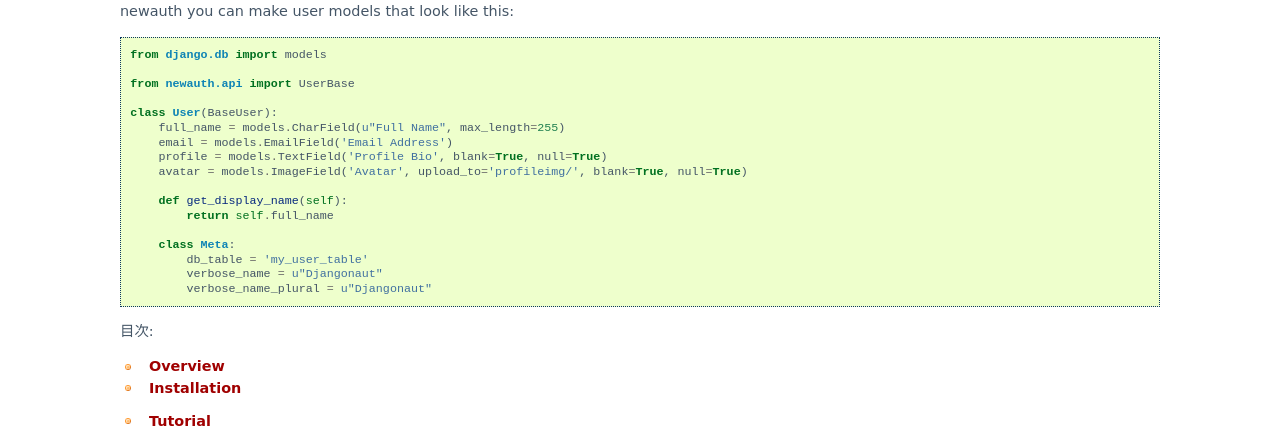
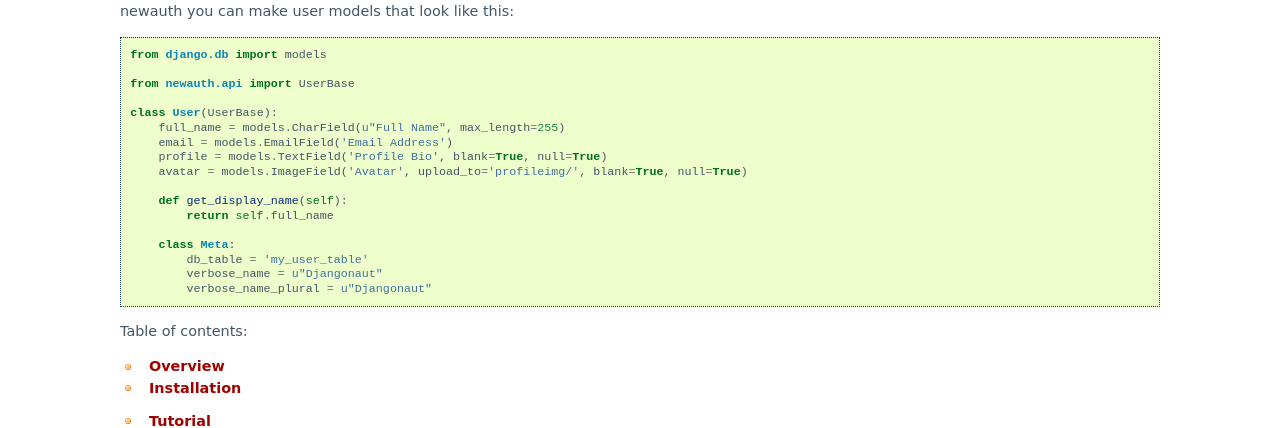
Before and after one commit to ianlewis/django-newauth, a Sphinx documentation site: the page built from docs/en/source/index.rst, in a window 1280 px wide. Shown: the part 199-627 px from the top of the page. Built offline with Sphinx 7.4.7, drawn with Linux system fonts in a browser that asks for light colours.

Commit message:
wrong inheritance in the very basic code example

```diff
--- a/docs/en/source/index.rst
+++ b/docs/en/source/index.rst
@@ -12,7 +12,7 @@
 
     from newauth.api import UserBase
 
-    class User(BaseUser):
+    class User(UserBase):
         full_name = models.CharField(u"Full Name", max_length=255)
         email = models.EmailField('Email Address')
         profile = models.TextField('Profile Bio', blank=True, null=True)
@@ -26,7 +26,7 @@
             verbose_name = u"Djangonaut"
             verbose_name_plural = u"Djangonaut"
 
-目次:
+Table of contents:
 
 .. toctree::
   :maxdepth: 1
```
